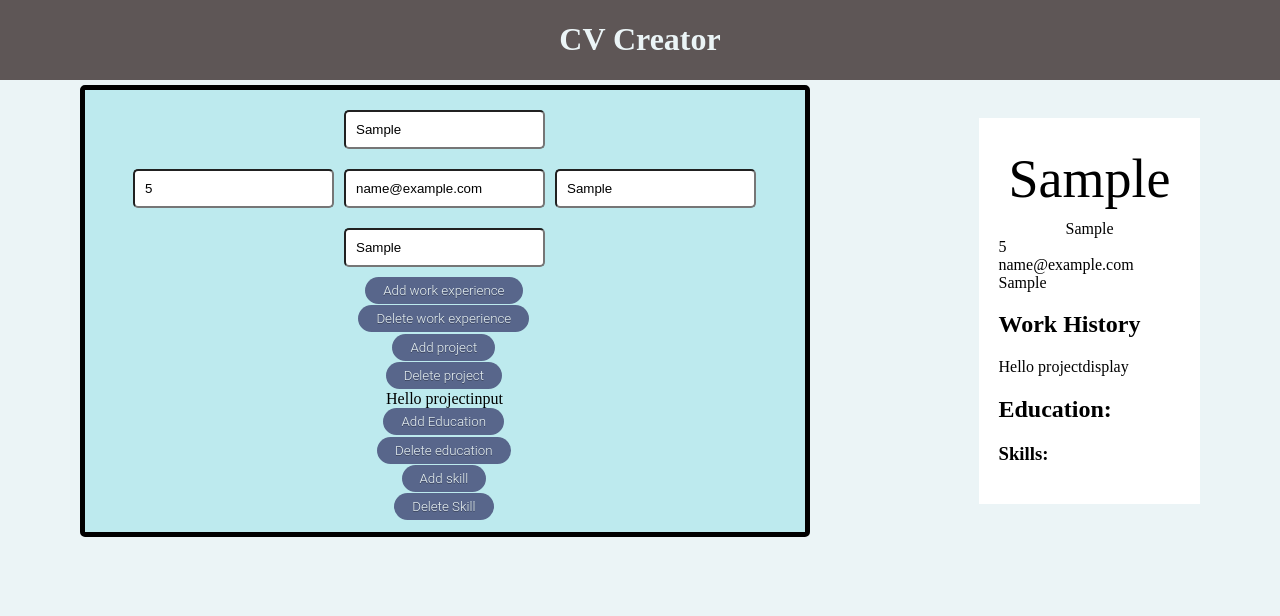
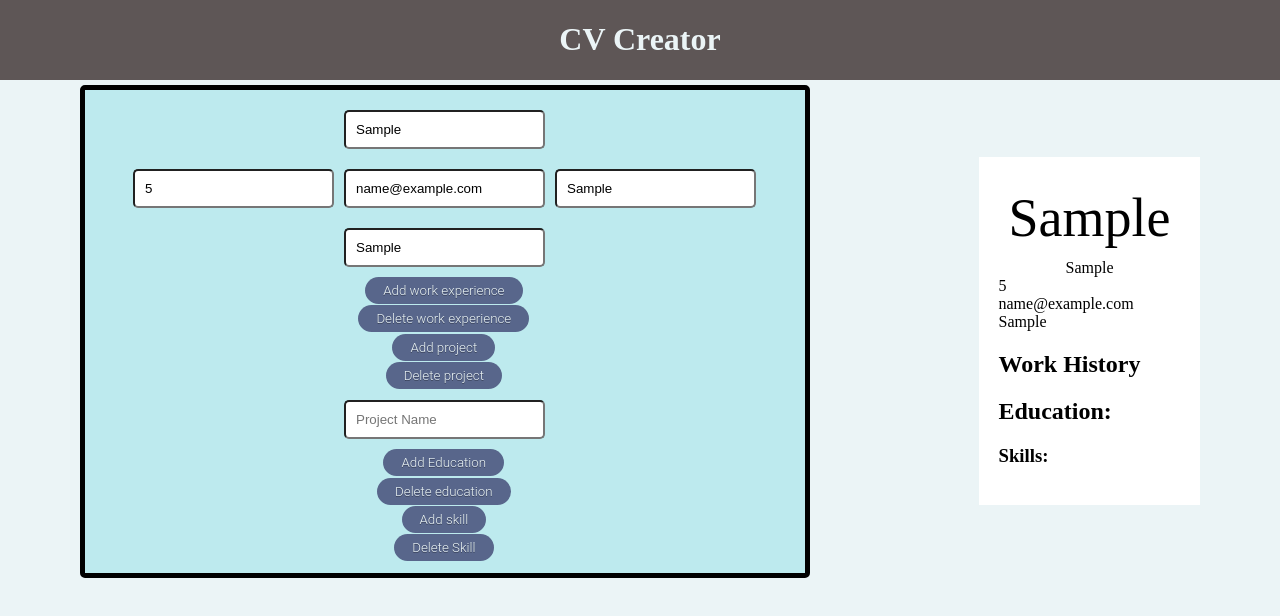
Before and after one commit to 9James9/CVMaker, a React (Create React App) app: page / in a window 1280 px wide. Both pictures are taken after typing "Sample", "5", "name@example.com", "Sample", "Sample" into the empty fields and a click on the button "Add project". Shown: the top 616 px of the page. Built offline with nearby package versions, Linux system fonts and the light colour scheme.

Commit message:
added projects

```diff
--- a/src/components/Displays/Projects/projectdisplay.js
+++ b/src/components/Displays/Projects/projectdisplay.js
@@ -1,10 +1,23 @@
 import React from 'react';
 import './projectdisplay.css'
 
-const ProjectDisplay = () => {
+const ProjectDisplay = ({projects}) => {
+    let projectNames = []
+    const handleData = () => {
+        for (let i = 0; i < Object.keys(projects.projects).length; i++) {
+            projectNames.push(projects.projects[i]?.Name)
+        }
+
+    }
   return (
       <div className='projectdisplay__container'>
-          Hello projectdisplay
+          {handleData()}
+          <h3>{projectNames.length > 0 ? 'Projects' : ''}</h3>
+          {projectNames.map((x,i) => {
+              return (
+                  <p key={i}>{projectNames[i] !== '' && projectNames[i] !== 'undefined' ? `${projectNames[i]}` : ''}</p>
+              )
+          })}
       </div>
   );
 };
--- a/src/components/Main/main.js
+++ b/src/components/Main/main.js
@@ -31,6 +31,16 @@ export function Main() {
   const [projects, setProjects] = useState({ projects: ""})
   const [projectInputs, setProjectInputs] = useState([])
 
+  const updateProjectInputName = e => {
+    setProjects((prevState) => ({
+      projects: {
+        ...prevState.projects,
+        [projectInputs.length]: {
+          Name: e.target.value
+        }
+      }
+    }))
+  }
   const deleteProjectInput = e => {
     setProjectInputs(projectInputs.slice(0,-1))
     setProjects((prevState) => ({
@@ -43,7 +53,7 @@ export function Main() {
     }))
   }
   const addProjectInput = e => {
-    setProjectInputs(projectInputs.concat(<ProjectInput key={projectInputs.length}/>))
+    setProjectInputs(projectInputs.concat(<ProjectInput key={projectInputs.length} updateProjectInputName={updateProjectInputName}/>))
   }
   const updateSkill = e => {
     setSkills((prevState) => ({
@@ -242,7 +252,7 @@ export function Main() {
         <div className="job-workHistory-container">
           <WorkHistoryDisplay workHistory={workHistory} />
         </div>
-        <ProjectDisplay/>
+        <ProjectDisplay projects={projects}/>
         <EducationHistoryDisplay educationHistory={educationHistory} />
         <SkillsDisplay skills={skills}/>
       </div>
--- a/src/components/inputs/Projects/projectinput.js
+++ b/src/components/inputs/Projects/projectinput.js
@@ -1,10 +1,11 @@
 import React from 'react';
 import './projectinput.css'
 
-const ProjectInput = () => {
+const ProjectInput = ({updateProjectInputName}) => {
+
   return (
       <div className='projectinput__container'>
-          Hello projectinput
+          <input placeholder='Project Name' onChange={e => {updateProjectInputName(e)}}></input>
       </div>
   );
 };
```
